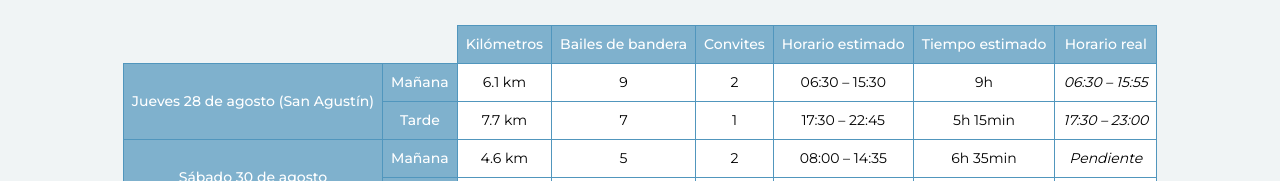
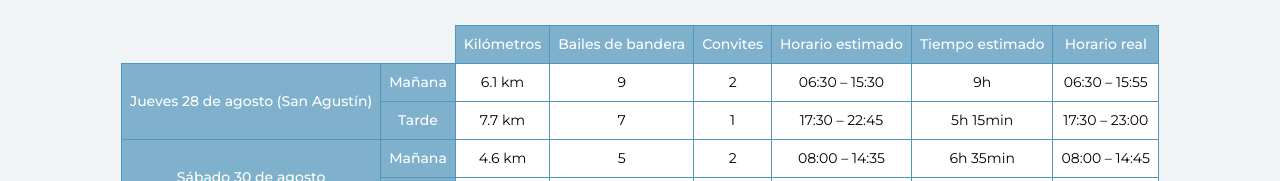
Before and after one commit to alabardas/alabardas.github.io, a plain HTML site: page docs/index.html in a window 1280 px wide. Shown: the part 619-800 px from the top of the page. Drawn offline with nearby package versions, Linux system fonts and the light colour scheme.

Commit message:
Update index.html

```diff
--- a/docs/index.html
+++ b/docs/index.html
@@ -106,7 +106,7 @@
             <td class="d-none d-md-table-cell">2</td>
             <td>06:30 &ndash; 15:30</td>
             <td class="d-none d-md-table-cell">9h</td>
-            <td><i>06:30 &ndash; 15:55</i></td>
+            <td>06:30 &ndash; 15:55</td>
         </tr>
         <tr>
             <td class="colored">Tarde</td>
@@ -115,7 +115,7 @@
             <td class="d-none d-md-table-cell">1</td>
             <td>17:30 &ndash; 22:45</td>
             <td class="d-none d-md-table-cell">5h 15min</td>
-            <td><i>17:30 &ndash; 23:00</i></td>
+            <td>17:30 &ndash; 23:00</td>
         </tr>
         <tr>
             <td class="colored" rowspan="2">Sábado 30 de agosto</td>
@@ -125,7 +125,7 @@
             <td class="d-none d-md-table-cell">2</td>
             <td>08:00 &ndash; 14:35</td>
             <td class="d-none d-md-table-cell">6h 35min</td>
-            <td><i>Pendiente</i></td>
+            <td>08:00 &ndash; 14:45</td>
         </tr>
         <tr>
             <td class="colored">Tarde</td>
```
